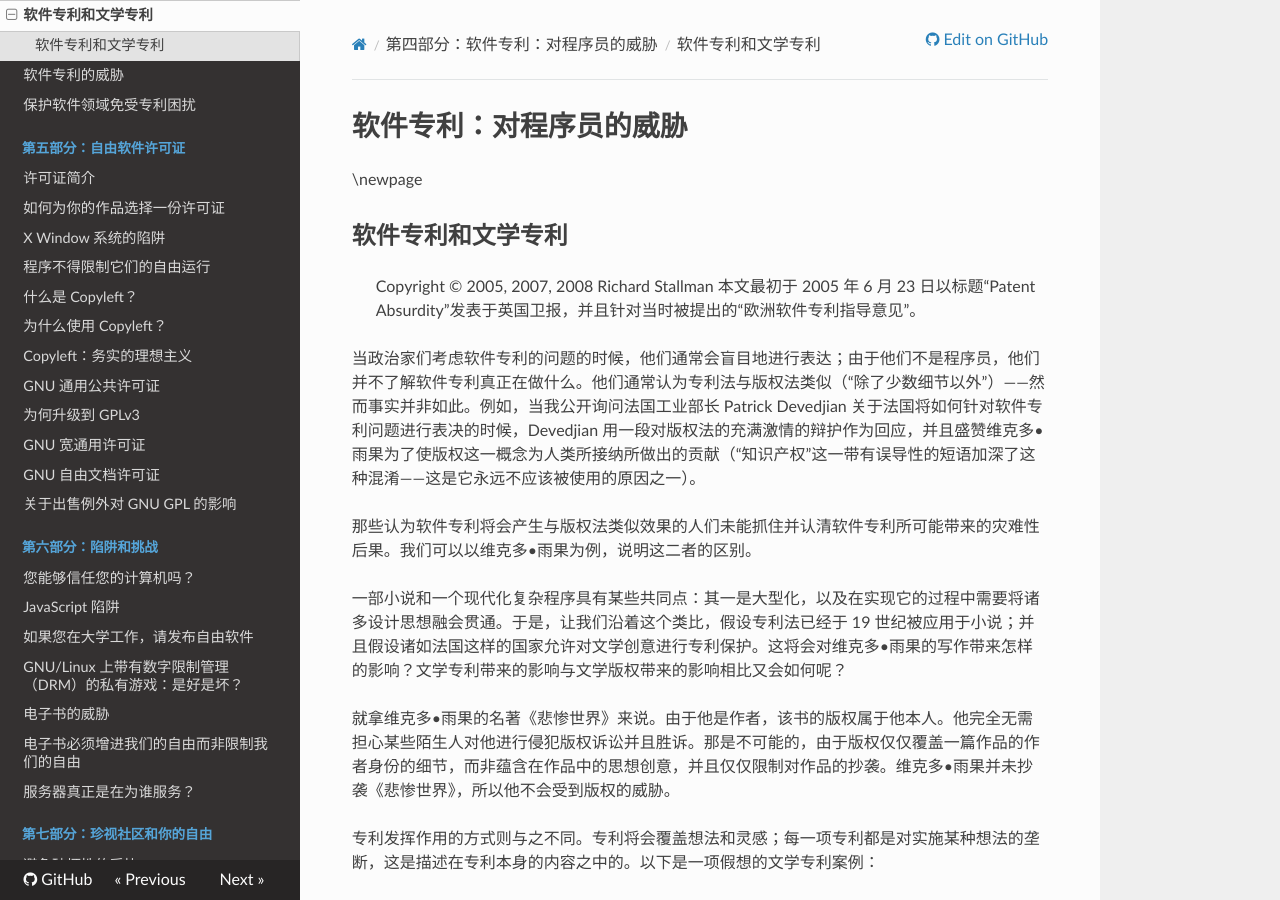
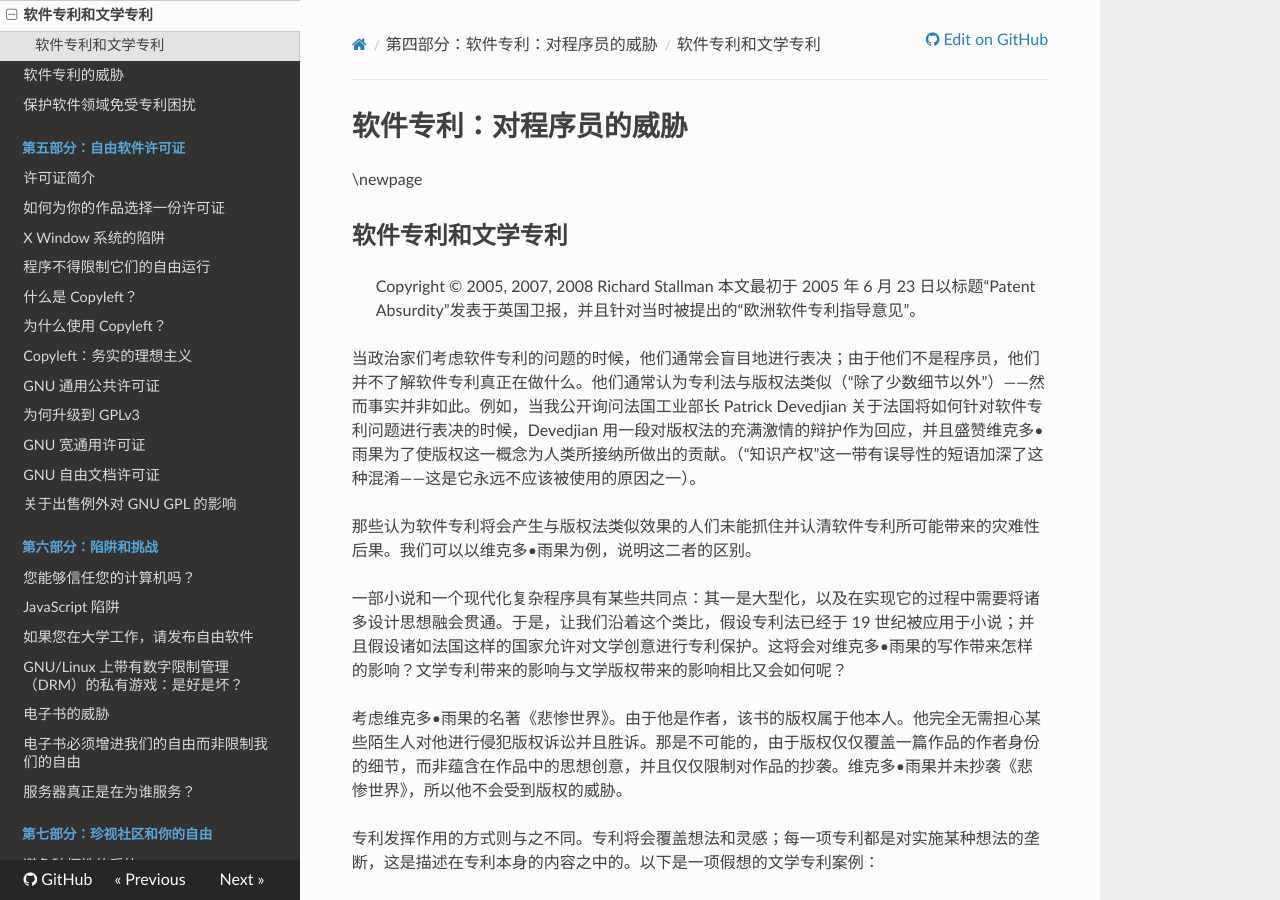
Before and after one commit to beijinglug/fsfs-zh, an MkDocs documentation site: the page built from docs/software-literary-patents.md, in a window 1280 px wide and 900 px high. Built offline with MkDocs 1.6.1, drawn with Linux system fonts in a browser that asks for light colours; nearby versions of some CDN libraries; old or Windows-style settings are respelled for this version of MkDocs.

Commit message:
Minor revision by Nadebula
Minor changes

```diff
--- a/docs/software-literary-patents.md
+++ b/docs/software-literary-patents.md
@@ -5,13 +5,13 @@
 
 >Copyright © 2005, 2007, 2008 Richard Stallman 本文最初于 2005 年 6 月 23 日以标题“Patent Absurdity”发表于英国卫报，并且针对当时被提出的“欧洲软件专利指导意见”。
 
-当政治家们考虑软件专利的问题的时候，他们通常会盲目地进行表达；由于他们不是程序员，他们并不了解软件专利真正在做什么。他们通常认为专利法与版权法类似（“除了少数细节以外”）——然而事实并非如此。例如，当我公开询问法国工业部长 Patrick Devedjian 关于法国将如何针对软件专利问题进行表决的时候，Devedjian 用一段对版权法的充满激情的辩护作为回应，并且盛赞维克多•雨果为了使版权这一概念为人类所接纳所做出的贡献（“知识产权”这一带有误导性的短语加深了这种混淆——这是它永远不应该被使用的原因之一）。
+当政治家们考虑软件专利的问题的时候，他们通常会盲目地进行表决；由于他们不是程序员，他们并不了解软件专利真正在做什么。他们通常认为专利法与版权法类似（“除了少数细节以外”）——然而事实并非如此。例如，当我公开询问法国工业部长 Patrick Devedjian 关于法国将如何针对软件专利问题进行表决的时候，Devedjian 用一段对版权法的充满激情的辩护作为回应，并且盛赞维克多•雨果为了使版权这一概念为人类所接纳所做出的贡献。（“知识产权”这一带有误导性的短语加深了这种混淆——这是它永远不应该被使用的原因之一）。
 
 那些认为软件专利将会产生与版权法类似效果的人们未能抓住并认清软件专利所可能带来的灾难性后果。我们可以以维克多•雨果为例，说明这二者的区别。
 
 一部小说和一个现代化复杂程序具有某些共同点：其一是大型化，以及在实现它的过程中需要将诸多设计思想融会贯通。于是，让我们沿着这个类比，假设专利法已经于 19 世纪被应用于小说；并且假设诸如法国这样的国家允许对文学创意进行专利保护。这将会对维克多•雨果的写作带来怎样的影响？文学专利带来的影响与文学版权带来的影响相比又会如何呢？
 
-就拿维克多•雨果的名著《悲惨世界》来说。由于他是作者，该书的版权属于他本人。他完全无需担心某些陌生人对他进行侵犯版权诉讼并且胜诉。那是不可能的，由于版权仅仅覆盖一篇作品的作者身份的细节，而非蕴含在作品中的思想创意，并且仅仅限制对作品的抄袭。维克多•雨果并未抄袭《悲惨世界》，所以他不会受到版权的威胁。
+考虑维克多•雨果的名著《悲惨世界》。由于他是作者，该书的版权属于他本人。他完全无需担心某些陌生人对他进行侵犯版权诉讼并且胜诉。那是不可能的，由于版权仅仅覆盖一篇作品的作者身份的细节，而非蕴含在作品中的思想创意，并且仅仅限制对作品的抄袭。维克多•雨果并未抄袭《悲惨世界》，所以他不会受到版权的威胁。
 
 专利发挥作用的方式则与之不同。专利将会覆盖想法和灵感；每一项专利都是对实施某种想法的垄断，这是描述在专利本身的内容之中的。以下是一项假想的文学专利案例：
 
```
